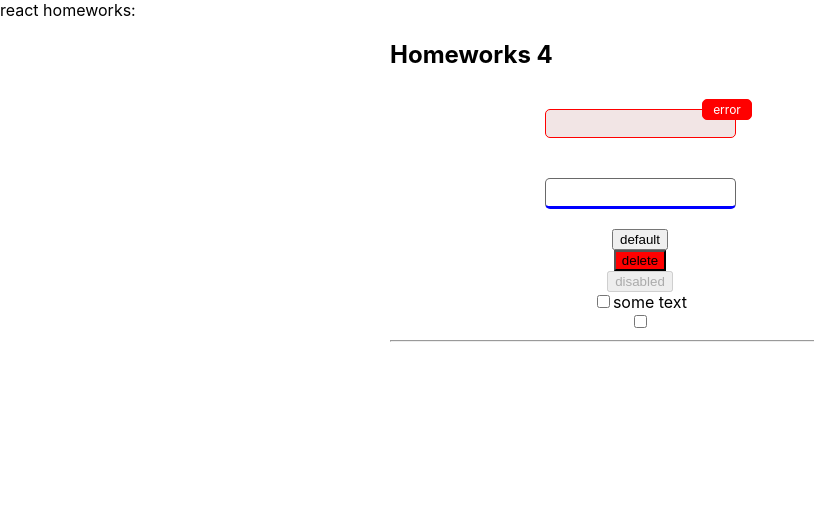
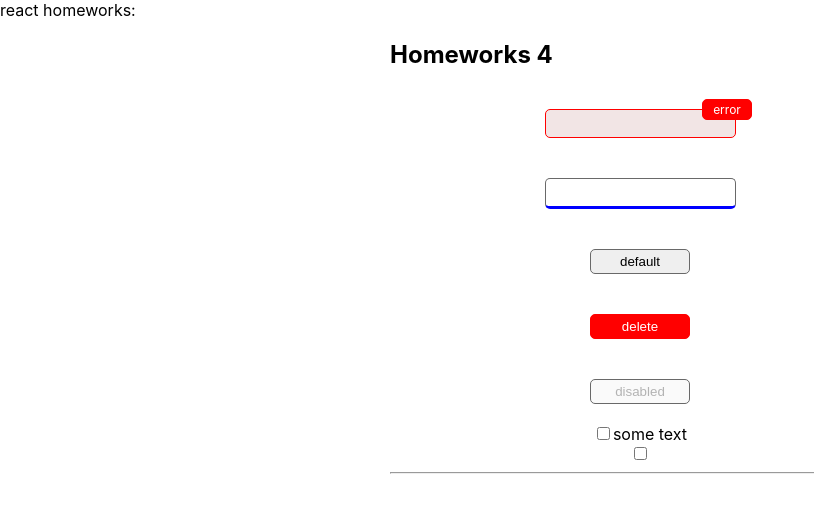
Before and after one commit to aivan3d66/tasksFromIgnat, a React (Create React App) app in the folder my-app/: page / in a window 1280 px wide. Shown: the top 512 px of the page, without its empty margins (0-814 px from the left). Built offline with nearby package versions, Linux system fonts and the light colour scheme.

Commit message:
add default and red btn styles

```diff
--- a/my-app/src/p2-homeworks/h4/common/c2-SuperButton/SuperButton.module.css
+++ b/my-app/src/p2-homeworks/h4/common/c2-SuperButton/SuperButton.module.css
@@ -1,7 +1,24 @@
 .default {
+    min-width: 100px;
+    padding: 4px;
+    margin: 20px 0;
 
+    border-radius: 5px;
+    border: 1px solid rgba(105, 105, 105, 1);
+
+    cursor: pointer;
 }
 
 .red {
+    min-width: 100px;
+    padding: 4px;
+    margin: 20px 0;
+
+    color: white;
+
     background: red;
+    border-radius: 5px;
+    border: 1px solid red;
+
+    cursor: pointer;
 }
```
